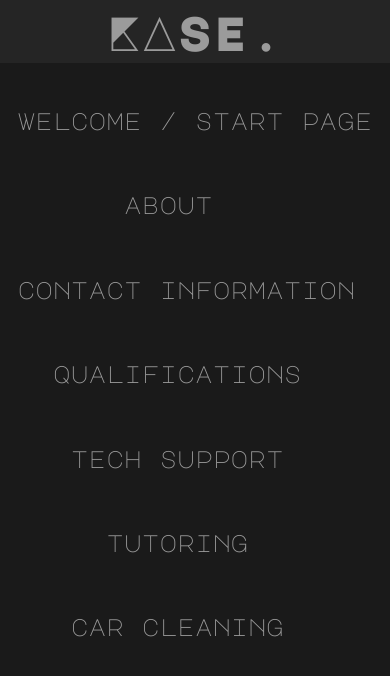
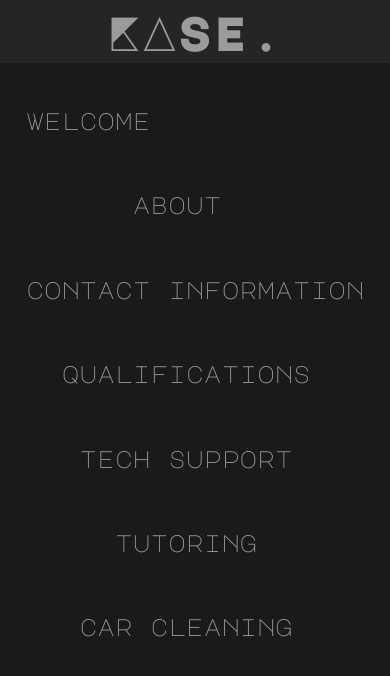
Before and after one commit to Duckjpeg/harry-steven, a plain HTML site: page index.html in a window 390 px wide. Drawn offline with Linux system fonts and the light colour scheme.

Commit message:
Update index.html

```diff
--- a/index.html
+++ b/index.html
@@ -162,7 +162,7 @@
             </div>
             <div id="mobile-main">
                 <ul id="menu">
-                    <li><a href="mobile-pages/welcome.html">welcome / start page</a></li>
+                    <li><a href="mobile-pages/welcome.html">welcome</a></li>
                     <li><a href="mobile-pages/about.html">&nbsp&nbsp&nbsp&nbsp&nbsp&nbspabout</a></li>
                     <li><a href="mobile-pages/contact-info.html">contact information</a></li>
                     <li><a href="mobile-pages/qualifications.html">&nbsp&nbspqualifications</a></li>
```
